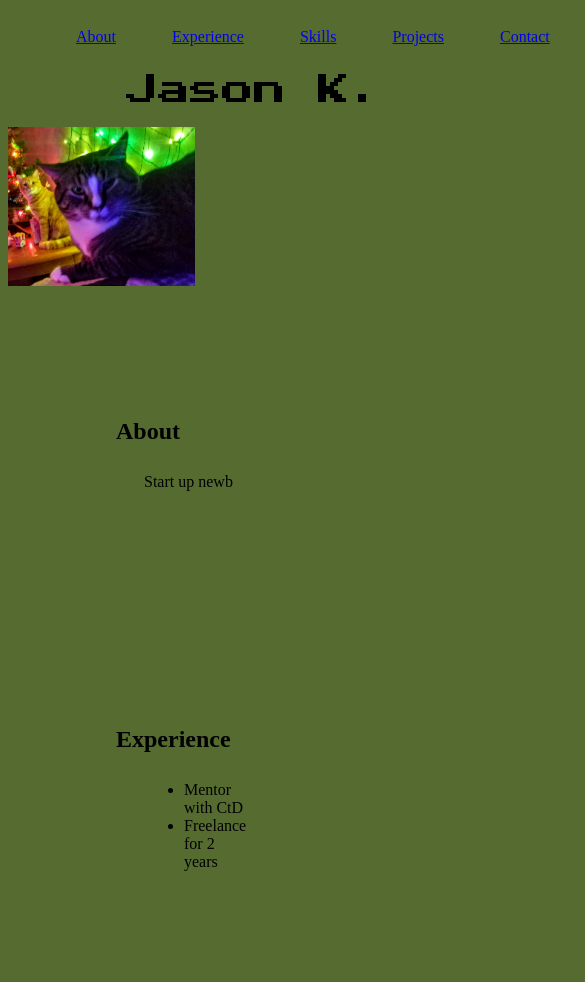
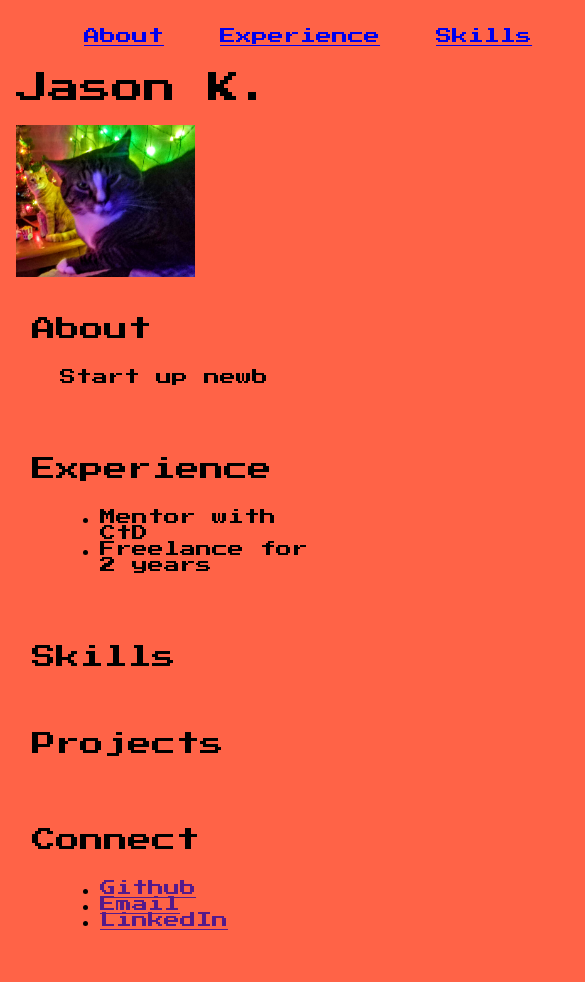
Before and after one commit to Jkuffler/CtD_Intro_Demo, a plain HTML site: page index.html in a window 390 px wide. Shown: the top 982 px of the page, 585 px wide, since content can reach past the window. Drawn offline with Linux system fonts and the light colour scheme.

Commit message:
responsive background with media queries

```diff
--- a/css/index.css
+++ b/css/index.css
@@ -1,25 +1,31 @@
+/* standard desktop layout */
 body {
   background-color: darkolivegreen;
 }
 
-h1 {
+h1,h2 {
   font-family: "Press Start 2P", system-ui;
   font-weight: 400;
   font-style: normal;
-    text-align: right;
 }
 
 section {
-    margin: 3em;
-    padding: 5em;
+  margin: .5em;
+  padding: .5em;
 }
-section, p, ul {
+
+p,
+ul {
+  font-family: "Press Start 2P", system-ui;
   margin: 1.75em;
 }
 
 img {
   max-width: 50%;
-    max-height: 50%;
+}
+
+nav{
+  position: sticky;
 }
 
 #nav {
@@ -27,5 +33,27 @@ img {
   flex-direction: row;
   gap: 3.5em;
   list-style-type: none;
-    position: sticky;
 }
+
+/* other devices largest to smallest */
+
+@media (max-width: 1000px) {
+  body {
+    margin: 1em;
+    background-color: rgb(238, 204, 197);
+  }
+}
+
+@media (max-width: 800px) {
+  body {
+    margin: 1em;
+    background-color: rgb(245, 157, 142);
+  }
+}
+
+@media (max-width: 600px) {
+  body {
+    margin: 1em;
+    background-color: tomato;
+  }
+}
```
Lines whose indentation alone changed are shown as unchanged.
